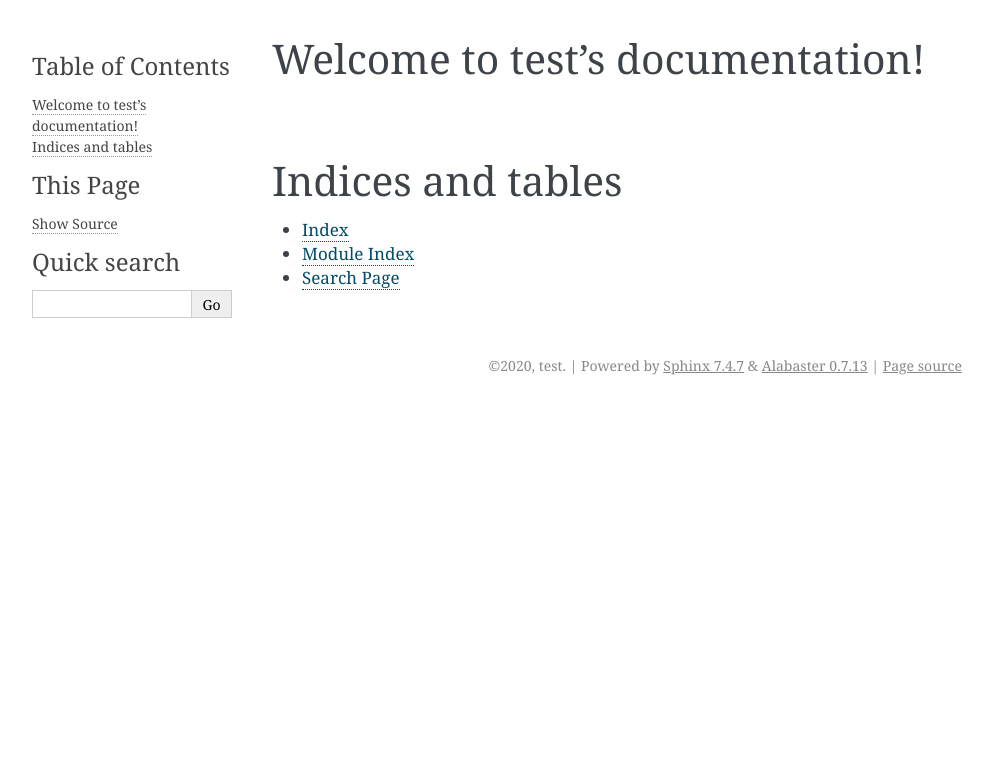
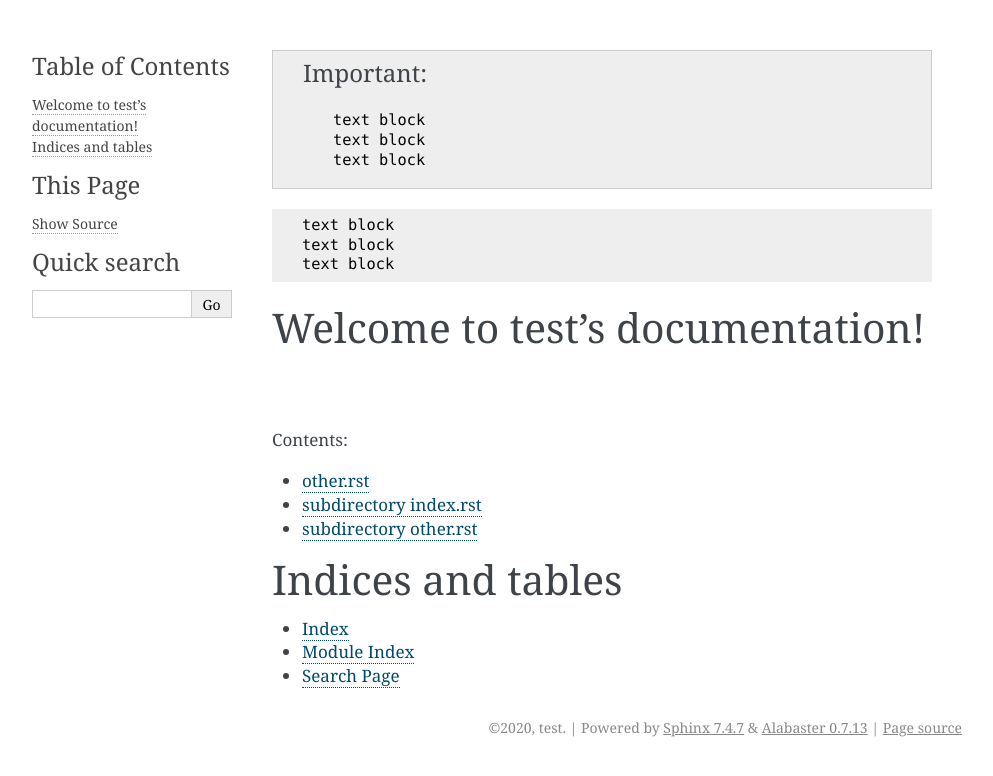
Before and after one commit to rkdarst/sphinx-copybotton-test-tmp, a Sphinx documentation site: the page built from source/index.rst, in a window 1280 px wide. Shown: the top 776 px of the page, without its empty margins (148-1141 px from the left). Built offline with Sphinx 7.4.7, drawn with Linux system fonts in a browser that asks for light colours.

```diff
--- a/requirements.txt
+++ b/requirements.txt
@@ -1,3 +1,2 @@
 sphinx
 sphinx-copybutton
-sphinx-rtd-theme
--- a/source/conf.py
+++ b/source/conf.py
@@ -28,6 +28,7 @@ author = 'test'
 # extensions coming with Sphinx (named 'sphinx.ext.*') or your custom
 # ones.
 extensions = [
+    'sphinx_copybutton',
 ]
 
 # Add any paths that contain templates here, relative to this directory.
--- a/source/index.rst
+++ b/source/index.rst
@@ -2,6 +2,21 @@
    sphinx-quickstart on Mon Dec  7 17:07:43 2020.
    You can adapt this file completely to your liking, but it should at least
    contain the root `toctree` directive.
+
+.. important::
+
+   ::
+
+      text block
+      text block
+      text block
+
+::
+
+   text block
+   text block
+   text block
+
 
 Welcome to test's documentation!
 ================================
@@ -10,6 +25,9 @@ Welcome to test's documentation!
    :maxdepth: 2
    :caption: Contents:
 
+   other
+   subdir/index
+   subdir/other
 
 
 Indices and tables
```
Also changed, not shown: source/other.rst (added, +8 -0 lines), source/subdir/index.rst (added, +8 -0 lines), source/subdir/other.rst (added, +8 -0 lines).
